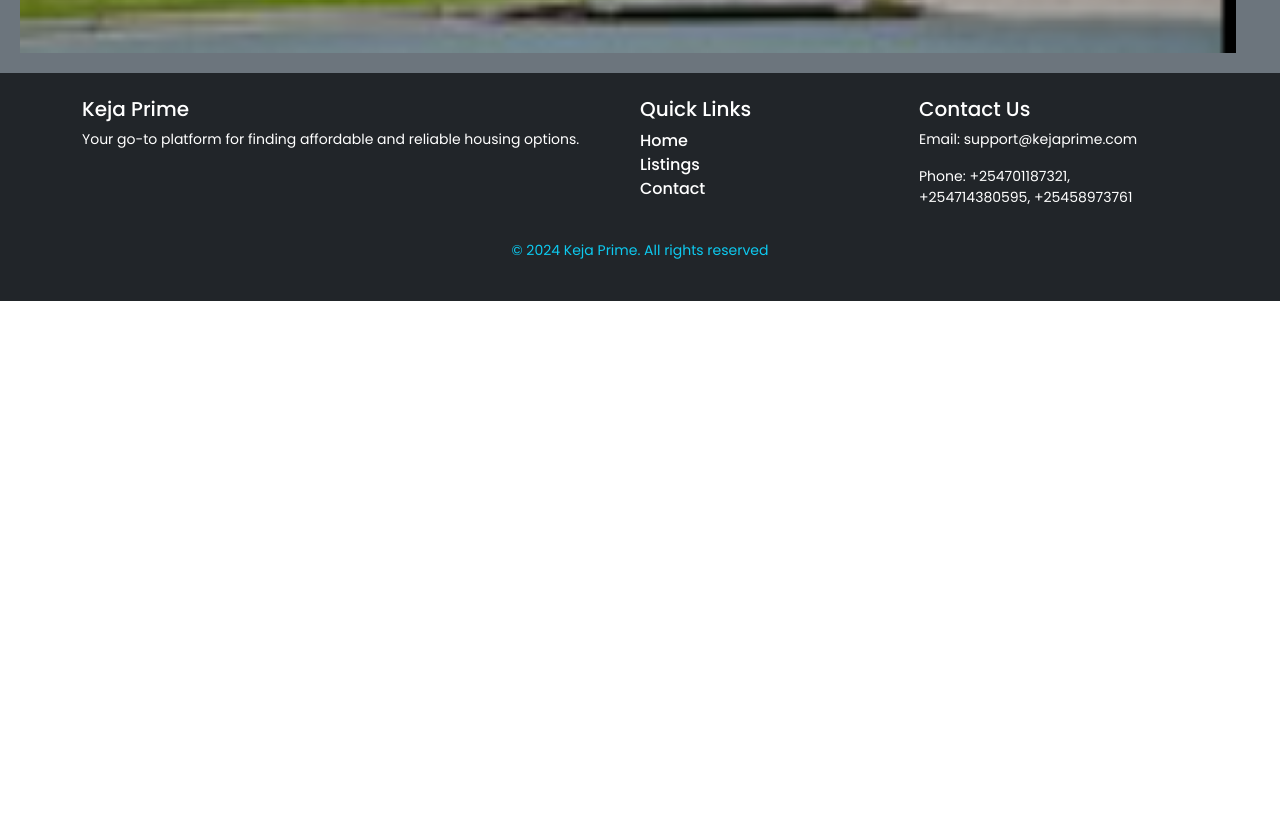
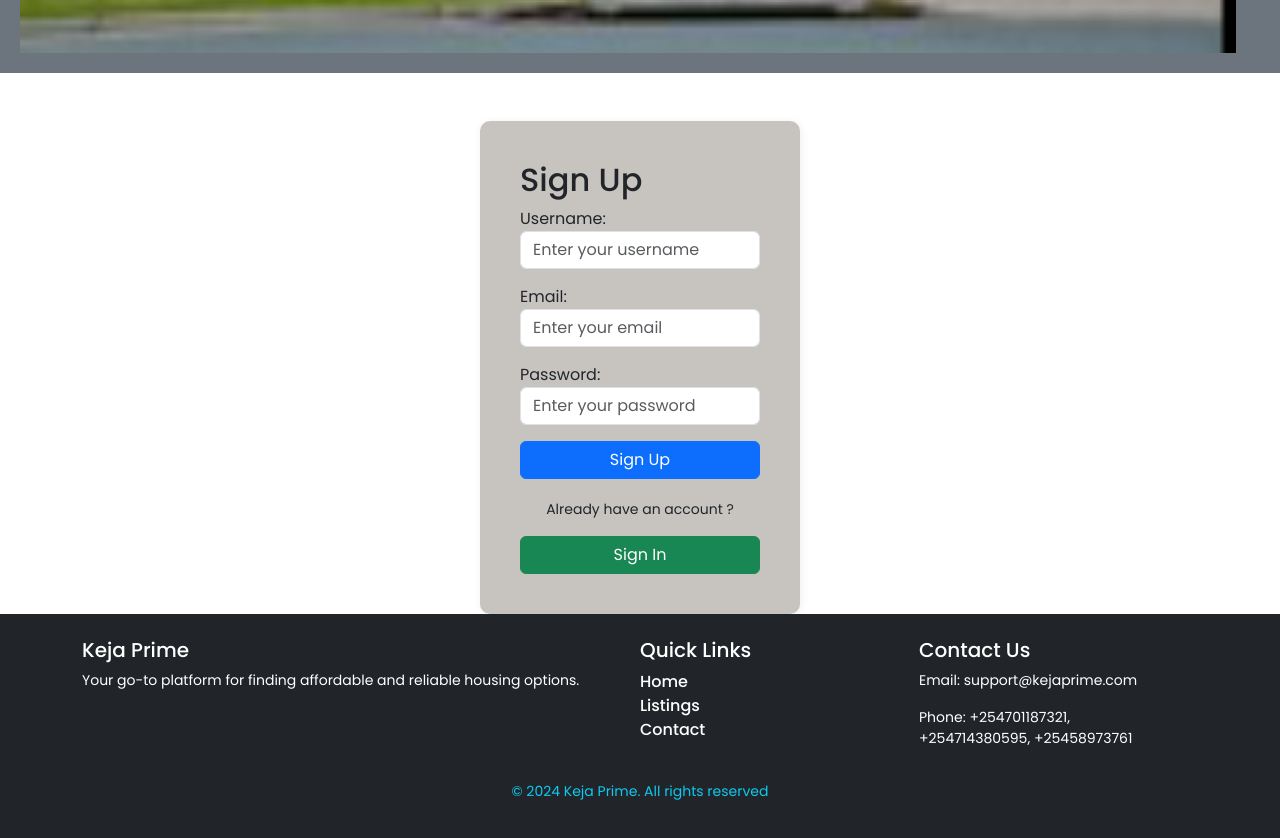
Before and after one commit to Pascal7601/kejaPrime, a React (Vite) app in the folder frontend/: page /sign-up in a window 1280 px wide. Shown: the part 1180-2018 px from the top of the page. Before the commit the page ends 1481 px from the top, so only its background shows below. Built offline with nearby package versions, Linux system fonts and the light colour scheme.

Commit message:
sign in and sign up

```diff
--- a/frontend/src/App.jsx
+++ b/frontend/src/App.jsx
@@ -6,6 +6,8 @@ import HeroSection from './components/HeroSection';
 import HouseDetails from './components/HouseDetails';
 import './App.css';
 import Footer from './components/Footer';
+import SignUp from './components/SignUp';
+import SignIn from './components/SignIn';
 
 function App() {
 
@@ -18,8 +20,8 @@ function App() {
         <Route path="/listings" element={<Houses />} />
         <Route path="/houses/:id" element={<HouseDetails />} />
         <Route path="/profile" />
-        <Route path="/sign-in" />
-        <Route path="/sign-up" />
+        <Route path="/sign-in" element={<SignIn />} />
+        <Route path="/sign-up" element={<SignUp />} />
       </Routes>
       <Footer />
     </Router>
--- /dev/null
+++ b/frontend/src/components/SignIn.jsx
@@ -0,0 +1,45 @@
+import React from 'react';
+import '../styles/SignIn.css';
+
+const SignIn = () => {
+  return (
+	<div className='sign-in-container container mt-5 addUser'>
+		<h2> Sign In</h2>
+		<form className='addUserform'>
+			<div className=' form-group mb-3 inputGroup'>
+				<label htmlFor="username">Username:</label>
+				<input
+					type="text"
+					className='form-control'
+					id='name'
+					autoComplete='off'
+					placeholder='Enter your username'
+				/>
+			</div>
+			<div className='form-group mb-3'>
+				<label htmlFor="email"> Email:</label>
+				<input
+					type="text"
+					id='email'
+					className='form-control'
+					autoComplete='off'
+					placeholder='Enter your email'
+				/>
+			</div>
+			<div className='form-group mb-3'>
+				<label htmlFor="password"> Password:</label>
+				<input
+					type="text"
+					id='password'
+					className='form-control'
+					autoComplete='off'
+					placeholder='Enter your password'
+				/>
+			</div>
+			<button type='submit' className='btn btn-primary'> Sign In</button>
+		</form>
+	</div>
+  )
+}
+
+export default SignIn
--- /dev/null
+++ b/frontend/src/components/SignUp.jsx
@@ -0,0 +1,49 @@
+import React from 'react'
+import '../styles/SignUp.css'
+
+const SignUp = () => {
+  return (
+	<div className='sign-up-container container mt-5 addUser'>
+		<h2> Sign Up</h2>
+		<form className='addUserform'>
+			<div className=' form-group mb-3 inputGroup'>
+				<label htmlFor="username">Username:</label>
+				<input
+					type="text"
+					className='form-control'
+					id='name'
+					autoComplete='off'
+					placeholder='Enter your username'
+				/>
+			</div>
+			<div className='form-group mb-3'>
+				<label htmlFor="email"> Email:</label>
+				<input
+					type="text"
+					id='email'
+					className='form-control'
+					autoComplete='off'
+					placeholder='Enter your email'
+				/>
+			</div>
+			<div className='form-group mb-3'>
+				<label htmlFor="password"> Password:</label>
+				<input
+					type="text"
+					id='password'
+					className='form-control'
+					autoComplete='off'
+					placeholder='Enter your password'
+				/>
+			</div>
+			<button type='submit' className='btn btn-primary'> Sign Up</button>
+		</form>
+		<div className='login'>
+			<p>Already have an account ?</p>
+			<button type='submit' className='btn btn-success'> Sign In</button>
+		</div>
+	</div>
+  )
+}
+
+export default SignUp
--- /dev/null
+++ b/frontend/src/styles/SignIn.css
@@ -0,0 +1,11 @@
+.addUser{
+	width:25%;
+	background-color:rgb(199, 196, 192);
+	padding: 40px;
+	border-radius: 10px;
+	box-shadow: 1px 1px 8px rgba(0, 0, 0, 0.065);
+}
+.login{
+	margin-top: 20px;
+	text-align:center;
+}
--- /dev/null
+++ b/frontend/src/styles/SignUp.css
@@ -0,0 +1,11 @@
+.addUser{
+	width:25%;
+	background-color:azure;
+	padding: 40px;
+	border-radius: 10px;
+	box-shadow: 1px 1px 8px rgba(0, 0, 0, 0.065);
+}
+.login{
+	margin-top: 20px;
+	text-align:center;
+}
```
